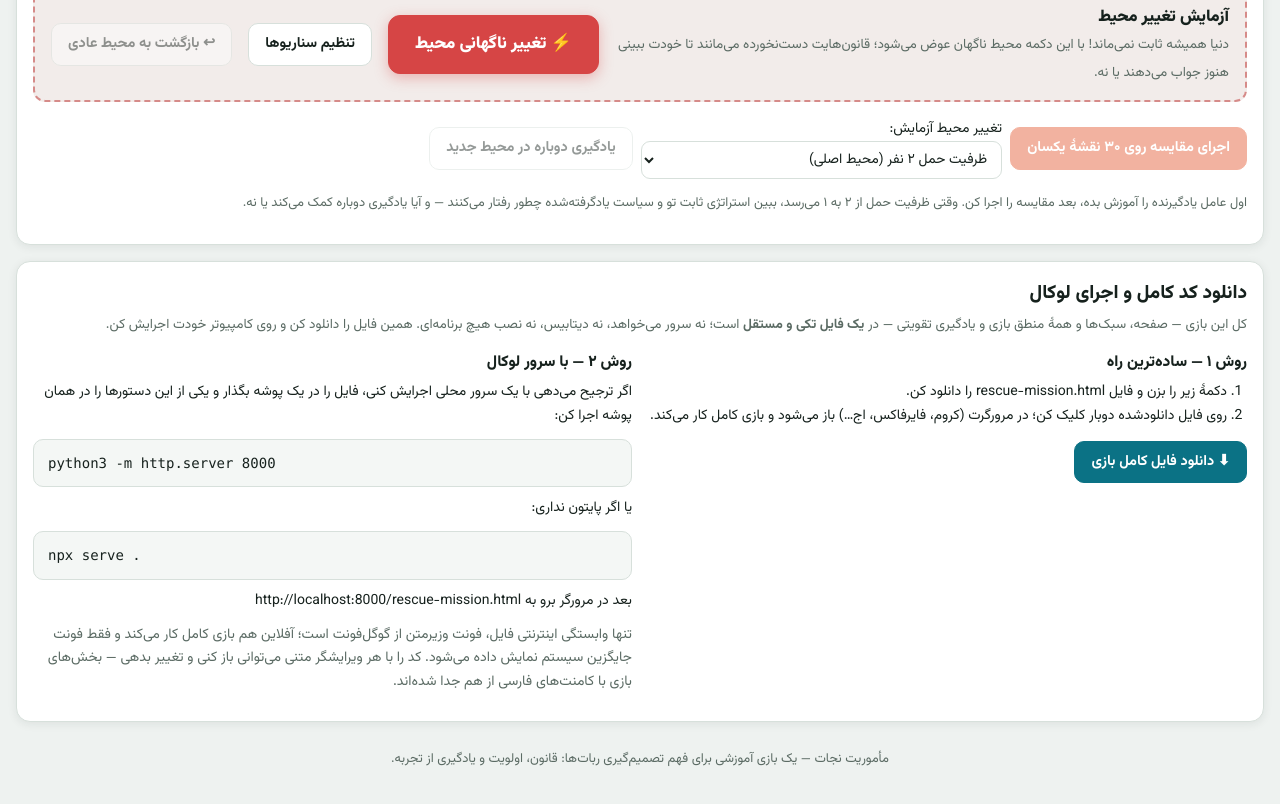
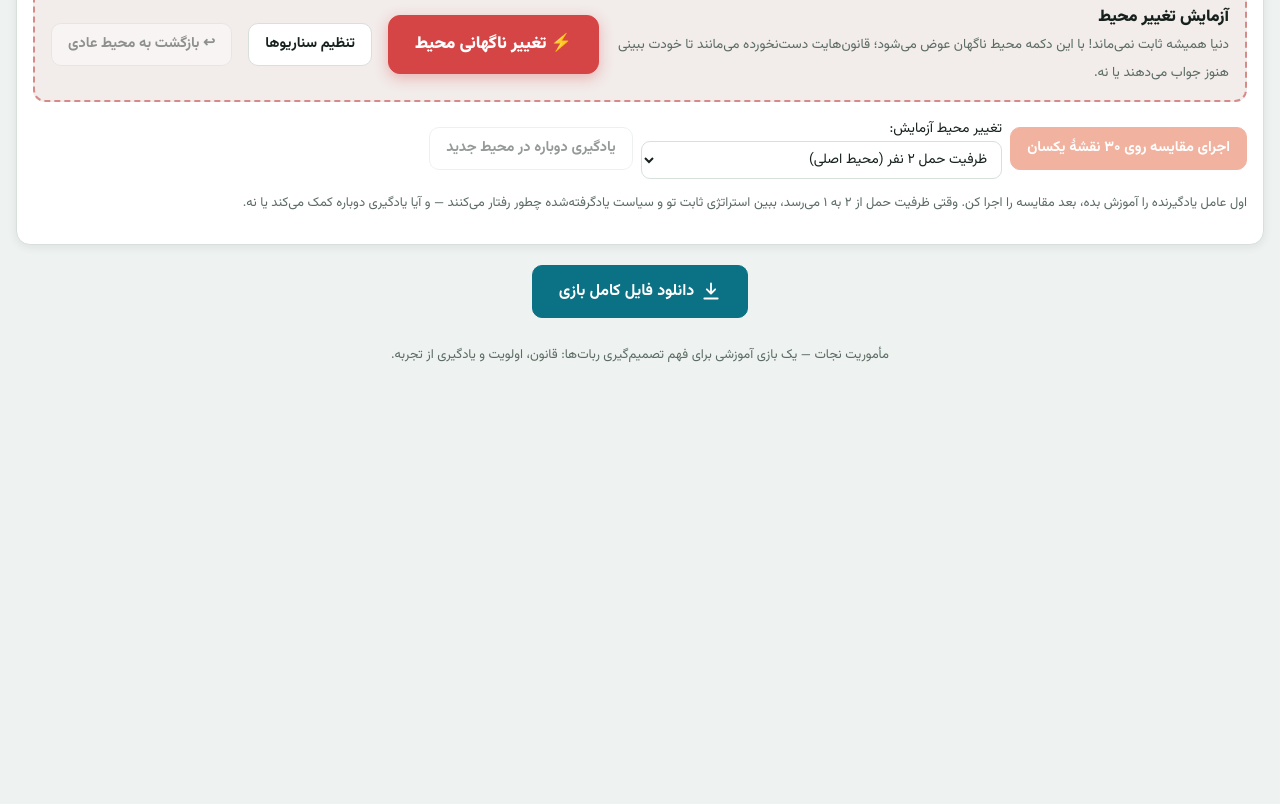
Before and after one commit to Sorooshsatary/rescue-mission, a plain HTML site: page index.html in a window 1280 px wide. Shown: the part 2488-3292 px from the top of the page. After the commit the page ends 2894 px from the top, so only its background shows below. Drawn offline with Linux system fonts and the light colour scheme.

Commit message:
Simplify footer: keep only the download button with icon, remove local-run explanations

```diff
--- a/index.html
+++ b/index.html
@@ -390,33 +390,9 @@
     <div id="evalOut"></div>
   </section>
 
-  <!-- ===== Local download / run ===== -->
-  <section class="panel compare" aria-label="دانلود و اجرای لوکال">
-    <h2>دانلود کد کامل و اجرای لوکال</h2>
-    <p class="sub">کل این بازی — صفحه، سبک‌ها و همهٔ منطق بازی و یادگیری تقویتی — در <b>یک فایل تکی و مستقل</b> است؛ نه سرور می‌خواهد، نه دیتابیس، نه نصب هیچ برنامه‌ای. همین فایل را دانلود کن و روی کامپیوتر خودت اجرایش کن.</p>
-    <div class="local-grid">
-      <div>
-        <h3>روش ۱ — ساده‌ترین راه</h3>
-        <ol>
-          <li>دکمهٔ زیر را بزن و فایل <bdi>rescue-mission.html</bdi> را دانلود کن.</li>
-          <li>روی فایل دانلودشده دوبار کلیک کن؛ در مرورگرت (کروم، فایرفاکس، اج…) باز می‌شود و بازی کامل کار می‌کند.</li>
-        </ol>
-        <div class="row" style="margin-top:12px">
-          <button class="btn primary" id="downloadBtn" type="button">⬇ دانلود فایل کامل بازی</button>
-        </div>
-        <p class="status-line" id="downloadNote"></p>
-      </div>
-      <div>
-        <h3>روش ۲ — با سرور لوکال</h3>
-        <p>اگر ترجیح می‌دهی با یک سرور محلی اجرایش کنی، فایل را در یک پوشه بگذار و یکی از این دستورها را در همان پوشه اجرا کن:</p>
-        <p class="code-box">python3 -m http.server 8000</p>
-        <p>یا اگر پایتون نداری:</p>
-        <p class="code-box">npx serve .</p>
-        <p>بعد در مرورگر برو به <bdi>http://localhost:8000/rescue-mission.html</bdi></p>
-        <p class="note">تنها وابستگی اینترنتی فایل، فونت وزیرمتن از گوگل‌فونت است؛ آفلاین هم بازی کامل کار می‌کند و فقط فونت جایگزین سیستم نمایش داده می‌شود. کد را با هر ویرایشگر متنی می‌توانی باز کنی و تغییر بدهی — بخش‌های بازی با کامنت‌های فارسی از هم جدا شده‌اند.</p>
-      </div>
-    </div>
-  </section>
+  <div style="margin-top:20px; text-align:center">
+    <button class="btn primary" id="downloadBtn" type="button" style="font-size:16px; padding:12px 26px"><svg width="20" height="20" viewBox="0 0 24 24" fill="none" stroke="currentColor" stroke-width="2.2" stroke-linecap="round" stroke-linejoin="round" aria-hidden="true" style="flex:none"><path d="M12 3v11"/><path d="m7 10 5 5 5-5"/><path d="M4 21h16"/></svg> دانلود فایل کامل بازی</button>
+  </div>
 
   <!-- ===== پنل ادمین (ورود با رمز، پارامترهای محلی) ===== -->
   <div class="admin-overlay" id="adminOverlay" role="dialog" aria-modal="true" aria-label="پنل ادمین">
@@ -1103,7 +1079,6 @@ $("downloadBtn").addEventListener("click", ()=>{
   a.href = url; a.download = "rescue-mission.html";
   document.body.appendChild(a); a.click(); a.remove();
   setTimeout(()=> URL.revokeObjectURL(url), 4000);
-  $("downloadNote").innerHTML = "<b>فایل دانلود شد.</b> کافی است روی آن دوبار کلیک کنی تا در مرورگر باز شود — بدون سرور و بدون نصب چیزی.";
 });
 
 /* ================= Q-Learning ================= */
```
